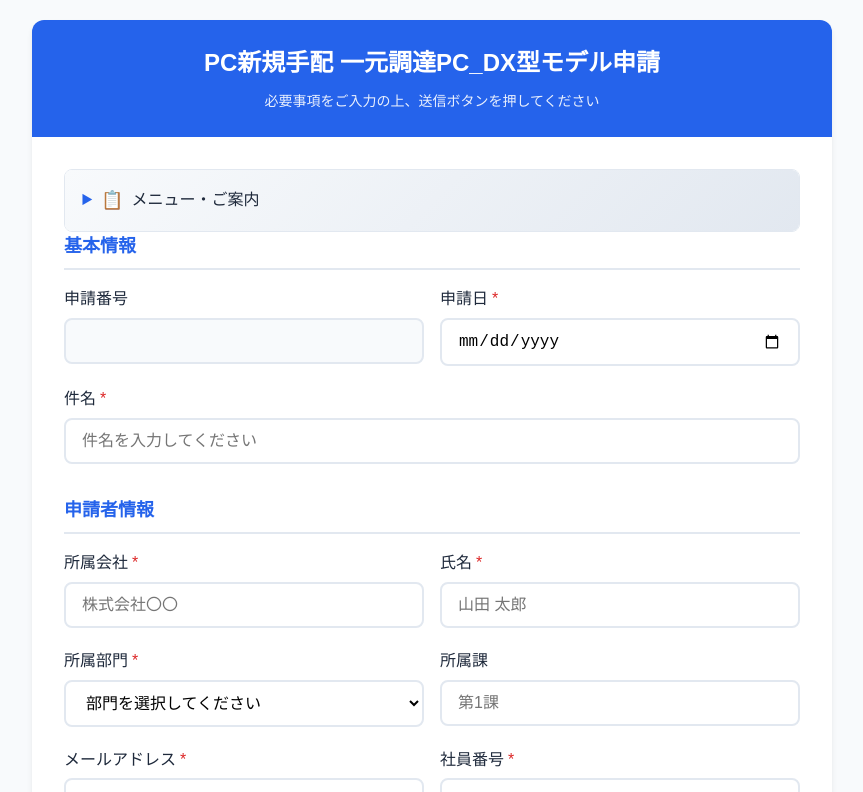
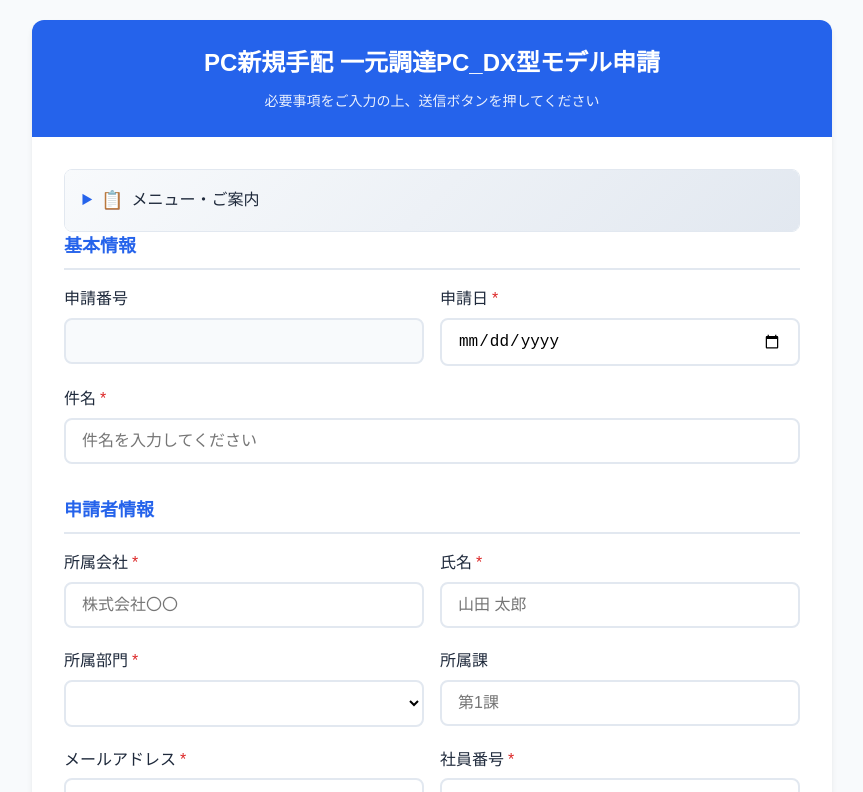
Before and after one commit to bcRenIzumi/aoi-revolution, a React (Vite) app in the folder frontend/: page /aoi/ID_0001/page1 in a window 1280 px wide. Shown: the top 792 px of the page, without its empty margins (208-1071 px from the left). Built offline with nearby package versions, Linux system fonts and the light colour scheme.

Commit message:
API接続確認

```diff
--- a/frontend/src/common/component/FormField.jsx
+++ b/frontend/src/common/component/FormField.jsx
@@ -22,7 +22,23 @@ const FormField = ({
         try {
             const response = await fetch(field.apiUrl);
             const data = await response.json();
-            setOptions(data.options || []);
+
+            console.log('API Response:', data);
+
+            // APIレスポンスのdata配列を取得
+            const apiData = data.data || [];
+
+            // オプション形式に変換
+            const formattedOptions = apiData.map(item => {
+                // 汎用的なマッピング：最初のプロパティをvalue、2番目をlabelとして使用
+                const keys = Object.keys(item);
+                return {
+                    value: item[keys[0]], // 最初のプロパティ（例：companyId）
+                    label: item[keys[1]] || item[keys[0]] // 2番目のプロパティ（例：companyName）、なければ最初のプロパティ
+                };
+            });
+
+            setOptions(formattedOptions);
         } catch (error) {
             console.error('Failed to fetch options:', error);
             setOptions([]);
@@ -72,14 +88,6 @@ const FormField = ({
             case 'select':
                 return (
                     <select {...commonProps}>
-                        {field.placeholder && (
-                            <option value="">{field.placeholder}</option>
-                        )}
-                        {field.options?.map(option => (
-                            <option key={option.value} value={option.value}>
-                                {option.label}
-                            </option>
-                        ))}
                         {options.map(option => (
                             <option key={option.value} value={option.value}>
                                 {option.label}
--- a/frontend/src/config/app/ID_0001/formConfig.js
+++ b/frontend/src/config/app/ID_0001/formConfig.js
@@ -10,7 +10,7 @@ export const formConfig2 = {
                     label: '管理会社',
                     required: true,
                     placeholder: '管理会社を選択してください',
-                    apiUrl: '/api/management-companies'
+                    apiUrl: '/api/secure/company/list'
                 },
                 {
                     type: 'select',
--- a/frontend/src/config/app/ID_0002/formConfig.js
+++ b/frontend/src/config/app/ID_0002/formConfig.js
@@ -26,7 +26,7 @@ export const formConfig2 = {
                     label: '管理会社',
                     required: true,
                     placeholder: '管理会社を選択してください',
-                    apiUrl: '/api/management-companies'
+                    apiUrl: '/api/secure/company/list'
                 }
             ]
         },
```
Also changed, not shown: 1 other file (tests, documents, lock files or other folders).
